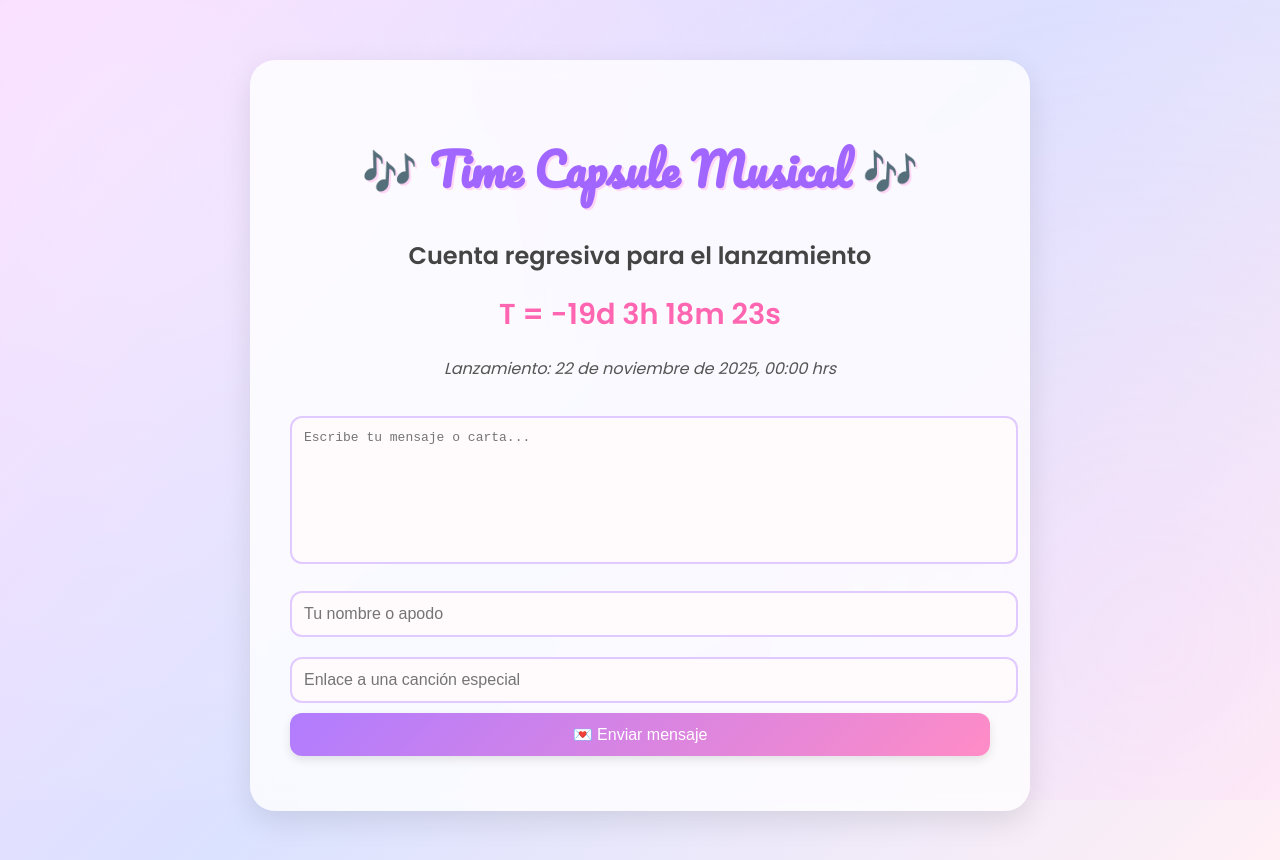
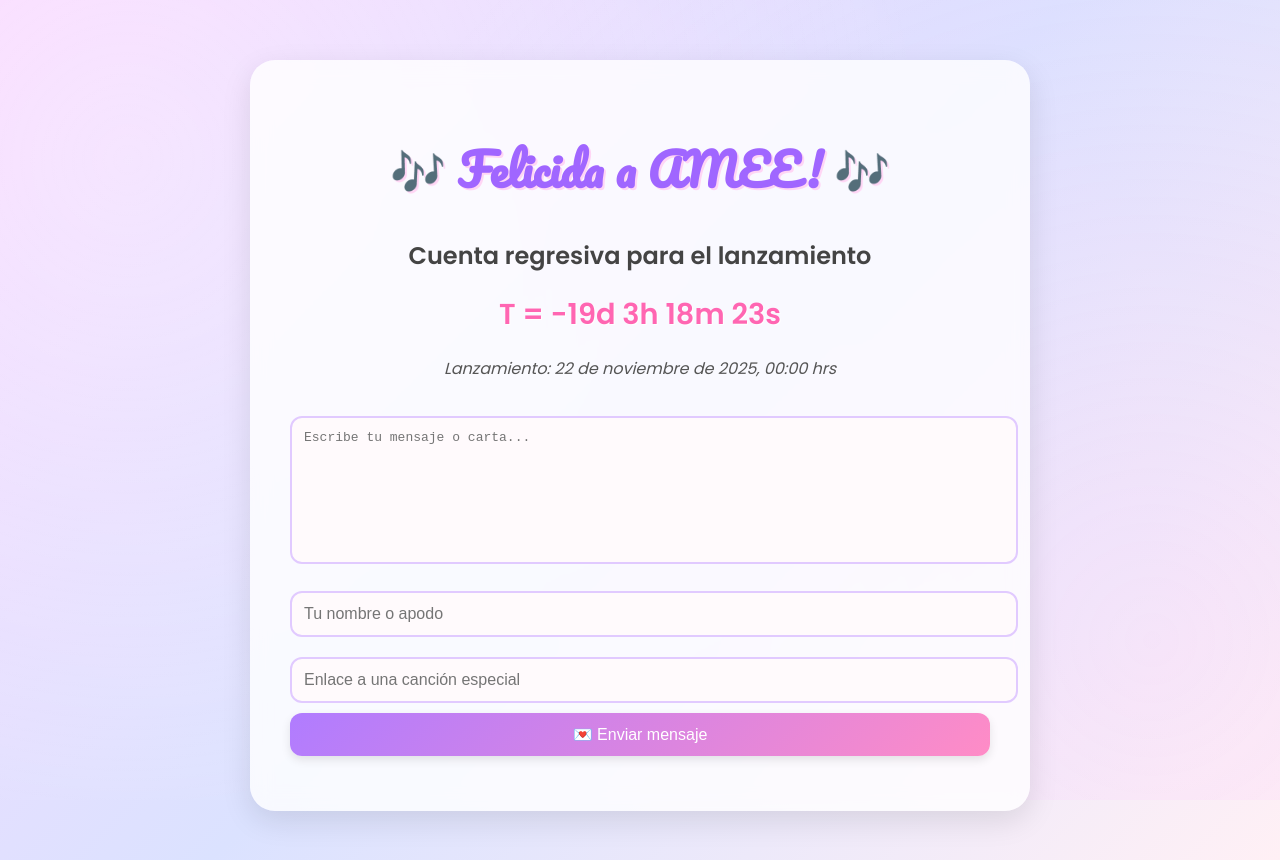
Before and after one commit to AxelEP/time-capsule-musical-, a plain HTML site: page index.html in a window 1280 px wide. Drawn offline with Linux system fonts and the light colour scheme.

Commit message:
Update index.html

```diff
--- a/index.html
+++ b/index.html
@@ -8,7 +8,7 @@
 </head>
 <body>
   <div class="container">
-    <h1>🎶 Time Capsule Musical 🎶</h1>
+    <h1>🎶 Felicida a AMEE! 🎶</h1>
     <h2>Cuenta regresiva para el lanzamiento</h2>
     <div id="countdown"></div>
     <p class="launch-date">Lanzamiento: 22 de noviembre de 2025, 00:00 hrs</p>
```
